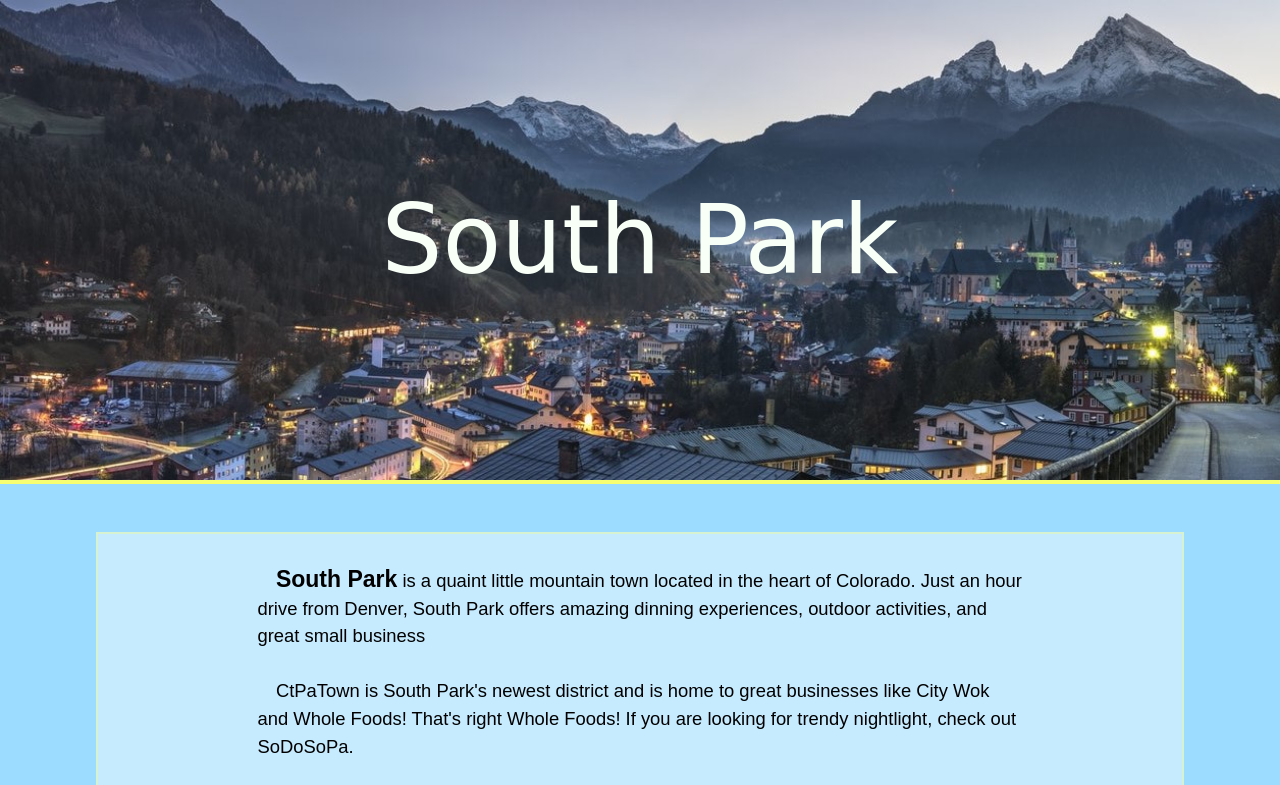
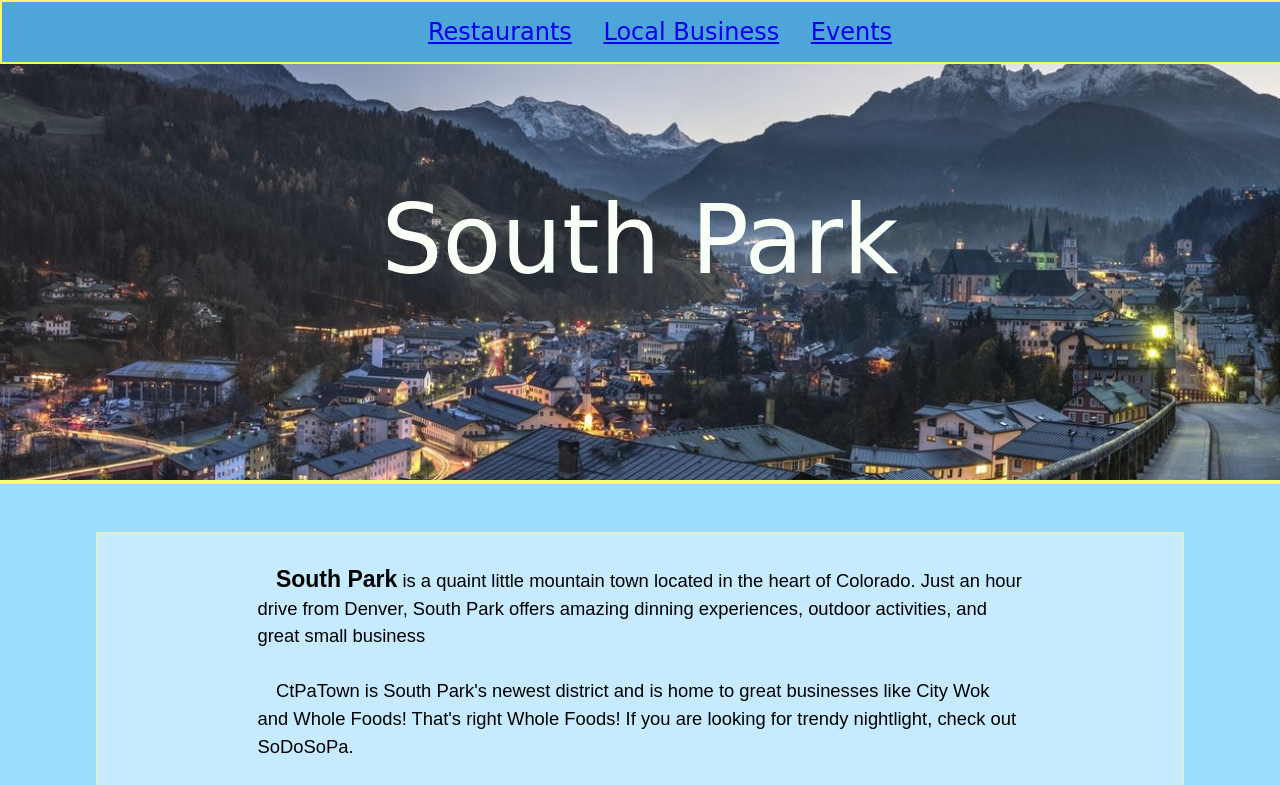
Before and after one commit to MattRoger/visitsouthpark, a plain HTML site: page index.html in a window 1280 px wide. Shown: the top 785 px of the page. Drawn offline with Linux system fonts and the light colour scheme.

Commit message:
added nav bar

```diff
--- a/assets/styles/style.css
+++ b/assets/styles/style.css
@@ -1,5 +1,6 @@
 body{
     background: #9BDCFF;
+    position: relative;
 }
 header{
     background-image: url("../images/header.jpg");
@@ -13,6 +14,30 @@ header{
     text-align: center;
     padding:2em;
 
+}
+nav{
+    background:#4EA5D9;
+    color:#F7FFF7;
+    border:2px solid #F7FE72;
+    font-size:1.25em;
+    font-family: 'Staatliches', cursive;
+    text-align: center;
+    padding:.5em;
+    position:fixed;
+    margin:auto;
+    top:0%;
+    width:100%;
+
+}
+nav a{
+    padding:.5em;
+
+}
+nav a:visited{
+    color:#F7FFF7
+}
+nav a:hover{
+    color:#F7FE72;
 }
 p h3{
     color:#0C252D;
@@ -64,6 +89,10 @@ strong{
 @media screen and (min-width: 766px) {
     header {
       font-size:4.5em;
+    }
+    nav{
+        padding:.75em;
+        font-size:1.5em;
     }
     .sectionHead{
         font-size: 2em;
--- a/index.html
+++ b/index.html
@@ -14,10 +14,12 @@
 <body>
     <header>
         <h1>South Park</h1>
-        <nav>
-
-        </nav>
     </header>
+    <nav>
+        <a href="#food">Restaurants</a>
+        <a href="#businesses">Local Business</a>
+        <a href="#events">Events</a>
+    </nav>
     <div class="wrapper">
         <section class="about">
             <p><strong>South Park</strong> is a quaint little mountain town located in the heart of Colorado. Just an
@@ -27,13 +29,14 @@
                 That's right Whole Foods! If you are looking for trendy nightlight, check out SoDoSoPa.</p>
             <p>South Park is home to The South Park Cows. Go Cows!</p>
         </section>
-        <section class="food">
+        <section id="food">
             <div class="sectionHead">Some Of South Park's Great Restaurants!</div>
             <div class="container">
                 <div>
                     <h3>City Wok</h3>
                     <img src="assets/images/citywok.jpg">
-                    <p>City Wok is a traditional Chinese restaurant located in CtPaTown. Owner Tuong Lu Kim invites you to try          is City Pork and City Egg Rolls</p>
+                    <p>City Wok is a traditional Chinese restaurant located in CtPaTown. Owner Tuong Lu Kim invites you
+                        to try is City Pork and City Egg Rolls</p>
                 </div>
 
                 <div>
@@ -51,7 +54,7 @@
             </div>
 
         </section>
-        <section class="businesses">
+        <section id="businesses">
             <div class="sectionHead">South Park's Small business</div>
             <div class="container">
                 <div>
@@ -74,7 +77,7 @@
                 </div>
             </div>
         </section>
-        <section class="events">
+        <section id="events">
             <div class="sectionHead">What's going on it town</div>
             <div class="container">
                 <div>
```
